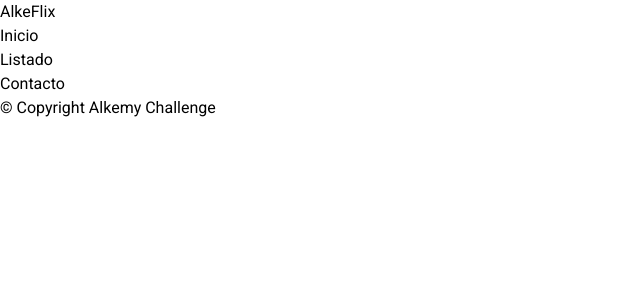
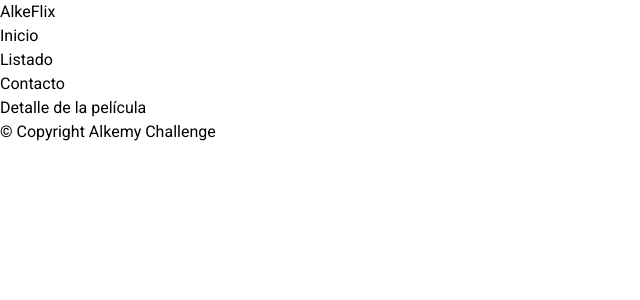
Before and after one commit to brianlagranda/alkemy-challenge-moviedb, a React (Vite) app: page /detalle in a window 1280 px wide. Shown: the top 300 px of the page, without its empty margins (0-640 px from the left). Built offline with nearby package versions, Linux system fonts and the light colour scheme.

Commit message:
feat: Add detail section with id query

```diff
--- a/src/App.tsx
+++ b/src/App.tsx
@@ -3,6 +3,7 @@ import Footer from './components/Footer';
 import Header from './components/Header';
 import Listado from './components/Listado';
 import Login from './components/Login';
+import Detalle from './components/Detalle';
 
 function App() {
     return (
@@ -18,6 +19,7 @@ function App() {
                             }
                         ></Route>
                         <Route path="/listado" element={<Listado />}></Route>
+                        <Route path="/detalle" element={<Detalle />}></Route>
                     </Routes>
                 </div>
                 <Footer />
--- /dev/null
+++ b/src/components/Detalle.tsx
@@ -0,0 +1,5 @@
+const Detalle = () => {
+    return <h2>Detalle de la película</h2>;
+};
+
+export default Detalle;
```
